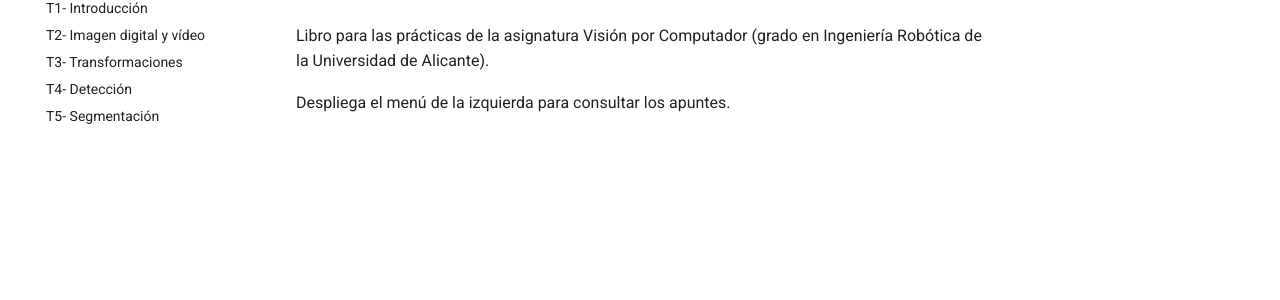
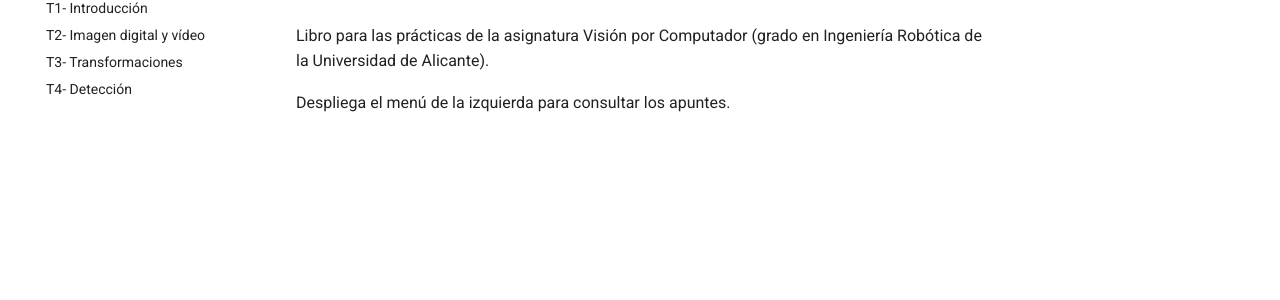
Before and after one commit to pertusa/VisionPorComputador, an MkDocs documentation site: the page built from docs/index.md, in a window 1280 px wide. Shown: the part 157-457 px from the top of the page. Built offline with MkDocs 1.6.1 and Material for MkDocs 9.7.7, drawn with Linux system fonts in a browser that asks for light colours.

Commit message:
Segmentation hidden

```diff
--- a/mkdocs.yml
+++ b/mkdocs.yml
@@ -7,7 +7,7 @@
 - T2- Imagen digital y vídeo : 'imagenvideo.md'
 - T3- Transformaciones : 'transformaciones.md'
 - T4- Detección : 'deteccion.md'
-- T5- Segmentación : 'segmentacion.md'
+#- T5- Segmentación : 'segmentacion.md'
 #- T6- Características : 'caracteristicas.md'
 #- T7- Reconocimiento : 'reconocimiento.md'
 
```
